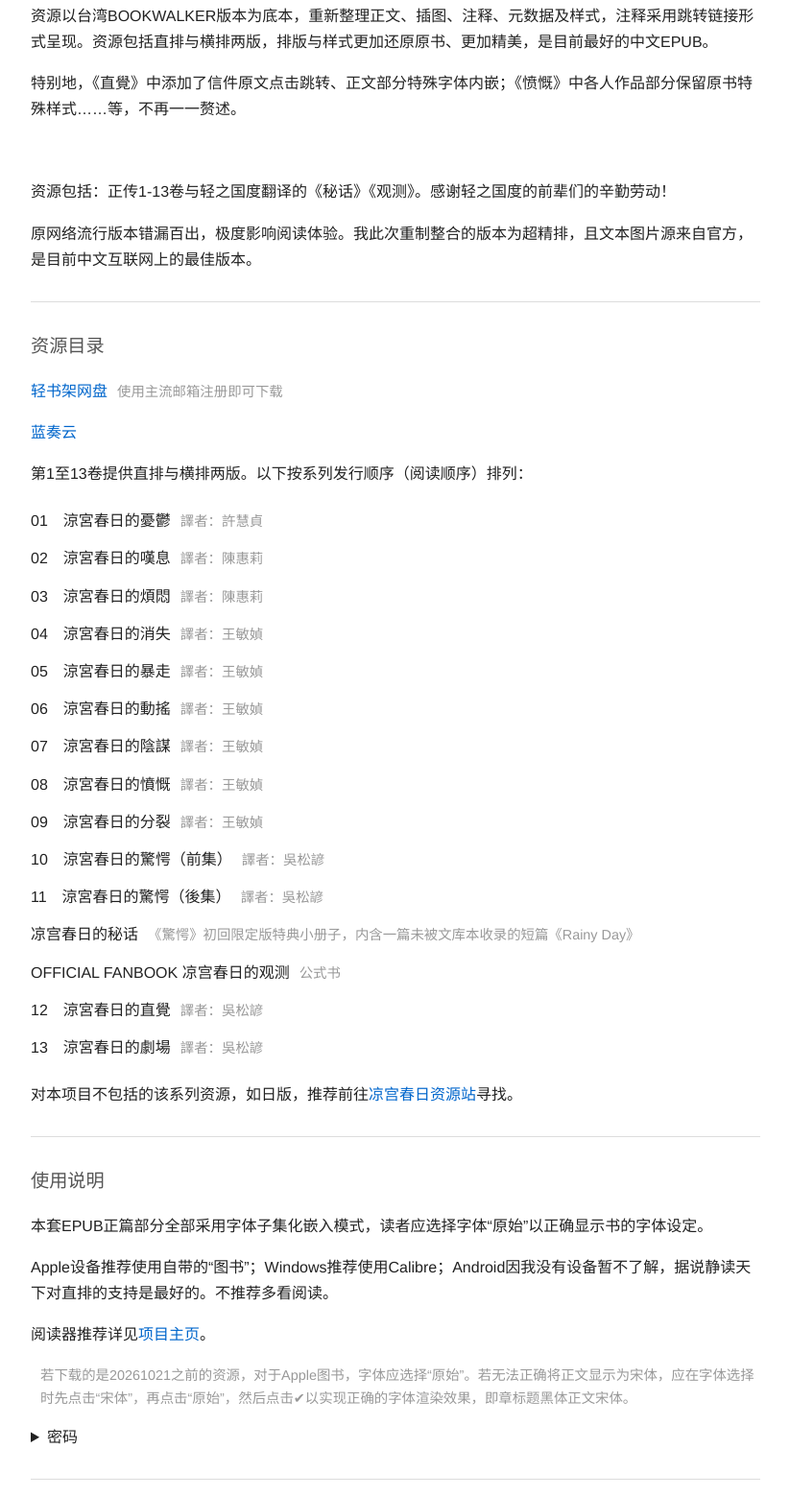
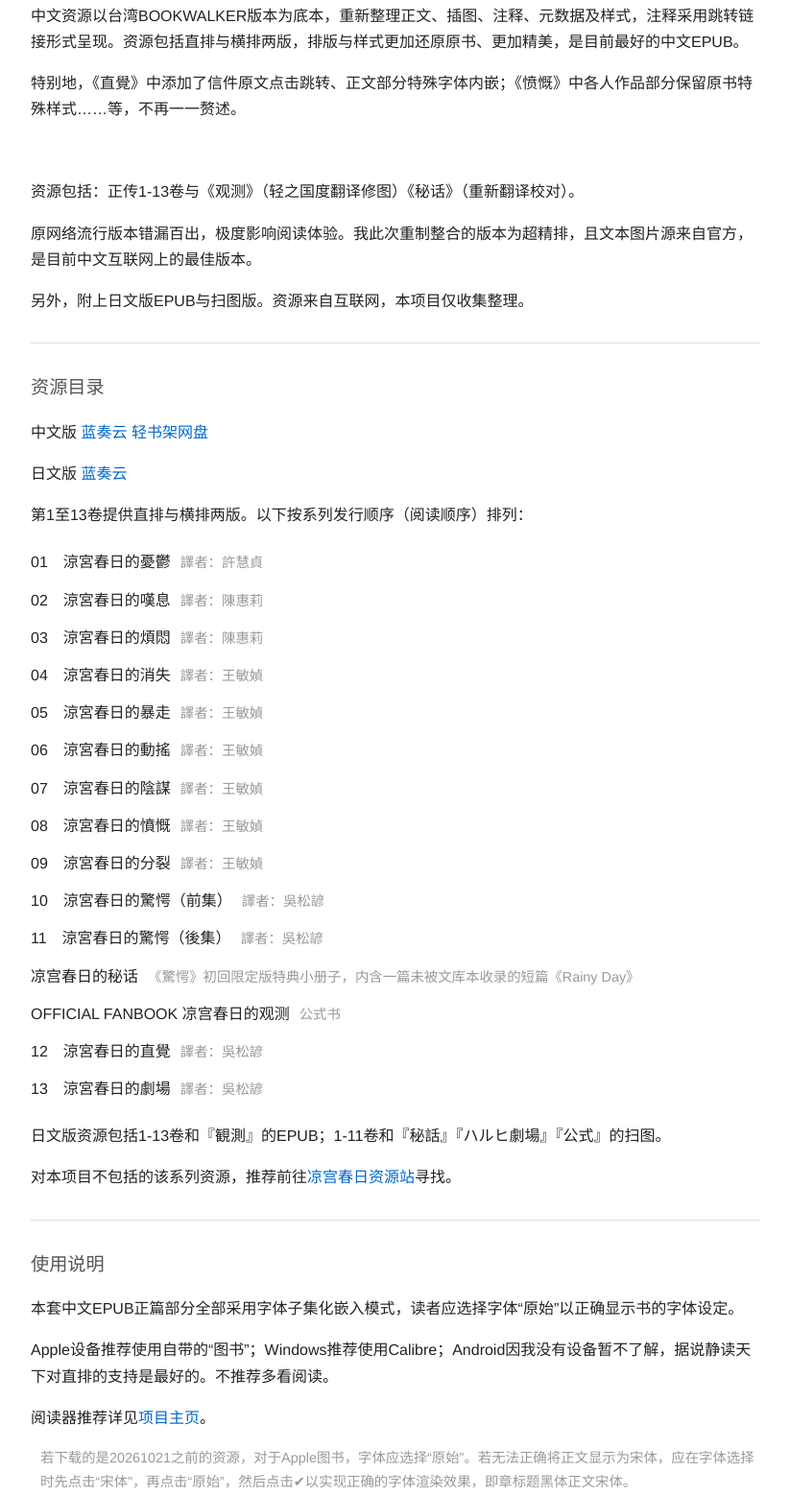
Before and after one commit to lukewang197/lukewang197.github.io, a plain HTML site: page LIBRARY/HaruhiEPUBProject/index.html in a window 1280 px wide. Shown: the part 251-1810 px from the top of the page at 96% size, without its empty margins (228-1051 px from the left). Drawn offline with Linux system fonts and the light colour scheme.

Commit message:
20261113

```diff
--- a/LIBRARY/HaruhiEPUBProject/index.html
+++ b/LIBRARY/HaruhiEPUBProject/index.html
@@ -25,18 +25,18 @@
     <h2>制作说明</h2>
     <p class="meta">
         我在2025年11月基于轻之国度书源重制了一版，但质量仍有提升空间。而现在获得了更好的书源，故再次重制优化。</p>
-    <p>资源以台湾BOOKWALKER版本为底本，重新整理正文、插图、注释、元数据及样式，注释采用跳转链接形式呈现。资源包括直排与横排两版，排版与样式更加还原原书、更加精美，是目前最好的中文EPUB。</p>
+    <p>中文资源以台湾BOOKWALKER版本为底本，重新整理正文、插图、注释、元数据及样式，注释采用跳转链接形式呈现。资源包括直排与横排两版，排版与样式更加还原原书、更加精美，是目前最好的中文EPUB。</p>
     <p>特别地，《直覺》中添加了信件原文点击跳转、正文部分特殊字体内嵌；《愤慨》中各人作品部分保留原书特殊样式……等，不再一一赘述。</p>
     <p><br /></p>
-    <p>资源包括：正传1-13卷与轻之国度翻译的《秘话》《观测》。感谢轻之国度的前辈们的辛勤劳动！</p>
+    <p>资源包括：正传1-13卷与《观测》（轻之国度翻译修图）《秘话》（重新翻译校对）。</p>
     <p>原网络流行版本错漏百出，极度影响阅读体验。我此次重制整合的版本为超精排，且文本图片源来自官方，是目前中文互联网上的最佳版本。</p>
+    <p>另外，附上日文版EPUB与扫图版。资源来自互联网，本项目仅收集整理。</p>
     <hr />
 
     <h2>资源目录</h2>
-    <p><a href="https://cf-pan.acgdmzy.com/s/ndbCK" target="_blank" rel="noopener">轻书架网盘</a><span
-            class="meta">使用主流邮箱注册即可下载</span></p>
-    <p><a href="https://lukewang.lanzouc.com/b01i602zed" target="_blank" rel="noopener">蓝奏云</a></span>
-    </p>
+    <p>中文版 <a href="https://lukewang.lanzouc.com/b01i602zed" target="_blank" rel="noopener">蓝奏云</a> <a
+            href="https://cf-pan.acgdmzy.com/s/ndbCK" target="_blank" rel="noopener">轻书架网盘</a></p>
+    <p>日文版 <a href="https://lukewang.lanzouc.com/b01i609uij" target="_blank" rel="noopener">蓝奏云</a></p>
     <p style="display: none;"><a href="https://pan.baidu.com/s/1NYQOqliU70J7wK0bYH8MPg?pwd=aeby" target="_blank"
             rel="noopener">百度网盘备用链接</a><span class="meta">不保证最新</span></p>
     <p>第1至13卷提供直排与横排两版。以下按系列发行顺序（阅读顺序）排列：</p>
@@ -57,11 +57,12 @@
         <li>12　涼宮春日的直覺<span class="meta">譯者：吳松諺</span></li>
         <li>13　涼宮春日的劇場<span class="meta">譯者：吳松諺</span></li>
     </ul>
-    <p>对本项目不包括的该系列资源，如日版，推荐前往<a href="https://haruyuki.cn/download/">凉宫春日资源站</a>寻找。</p>
+    <p>日文版资源包括1-13卷和『観測』的EPUB；1-11卷和『秘話』『ハルヒ劇場』『公式』的扫图。</p>
+    <p>对本项目不包括的该系列资源，推荐前往<a href="https://haruyuki.cn/download/">凉宫春日资源站</a>寻找。</p>
     <hr />
 
     <h2>使用说明</h2>
-    <p>本套EPUB正篇部分全部采用字体子集化嵌入模式，读者应选择字体“原始”以正确显示书的字体设定。</p>
+    <p>本套中文EPUB正篇部分全部采用字体子集化嵌入模式，读者应选择字体“原始”以正确显示书的字体设定。</p>
     <p>Apple设备推荐使用自带的“图书”；Windows推荐使用Calibre；Android因我没有设备暂不了解，据说静读天下对直排的支持是最好的。不推荐多看阅读。</p>
     <p>阅读器推荐详见<a href="/LIBRARY/e-reader/" target="_blank">项目主页</a>。</p>
     <p class="meta">
```
